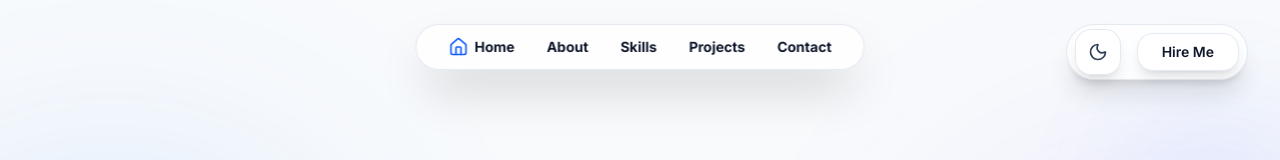
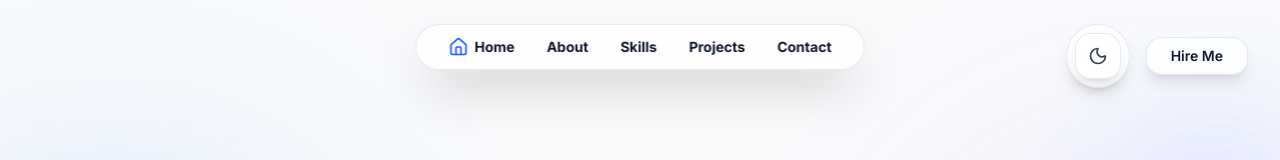
Before and after one commit to Jeeva1121/Portfolio, a Next.js app: page / in a window 1280 px wide. Shown: the top 160 px of the page. Built offline with nearby package versions, Linux system fonts and the light colour scheme.

Commit message:
style: remove top-right action capsule on desktop

```diff
--- a/src/components/Navbar.tsx
+++ b/src/components/Navbar.tsx
@@ -115,11 +115,13 @@ export default function Navbar() {
                 }}
                 className="hidden md:flex fixed top-6 right-8 z-50 items-center gap-4"
             >
-                <div className="glass px-2 py-1 rounded-full flex items-center gap-4 shadow-xl border-white/10">
-                    <ThemeToggle />
+                <div className="flex items-center gap-4">
+                    <div className="glass p-2 rounded-full shadow-lg border-white/10 flex items-center justify-center">
+                        <ThemeToggle />
+                    </div>
                     <a
                         href="#contact"
-                        className="glass-button py-2! px-6! text-sm font-bold rounded-full text-slate-900 dark:text-white whitespace-nowrap border-none shadow-none"
+                        className="glass-button py-2! px-6! text-sm font-bold rounded-full text-slate-900 dark:text-white whitespace-nowrap"
                     >
                         Hire Me
                     </a>
```
